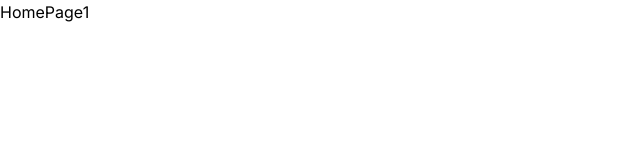
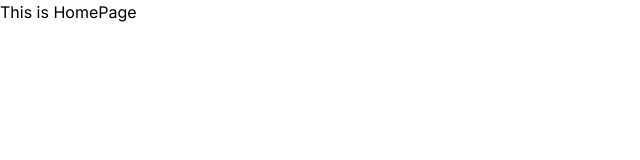
Before and after one commit to DO-AN-HCMUT/FE-DO-AN, a Next.js app: page / in a window 1280 px wide. Shown: the top 160 px of the page, without its empty margins (0-640 px from the left). Built offline with nearby package versions, Linux system fonts and the light colour scheme.

Commit message:
ci: config PR workflow (#1)
* ci: config PR workflow

* fix(ci): change yarn to npm

* fix(ci): change script to run commitlint

* fix(ci): change script to run commitlint

* test(ci): test modified file

```diff
--- a/src/app/page.tsx
+++ b/src/app/page.tsx
@@ -1,3 +1,3 @@
 export default function HomePage() {
-  return <div>HomePage1</div>;
+  return <div>This is HomePage</div>;
 }
```
